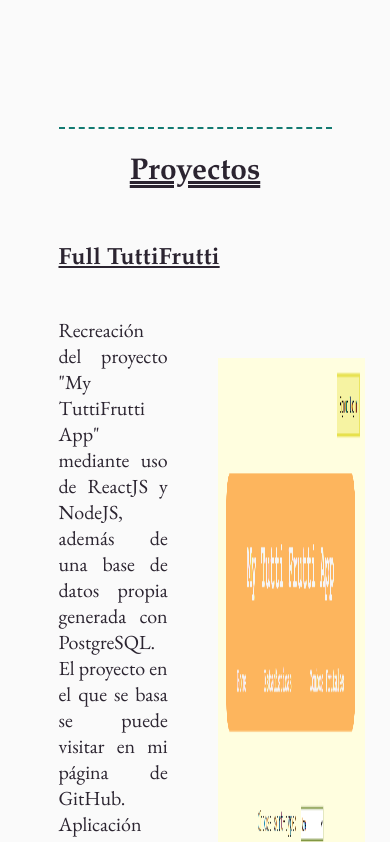
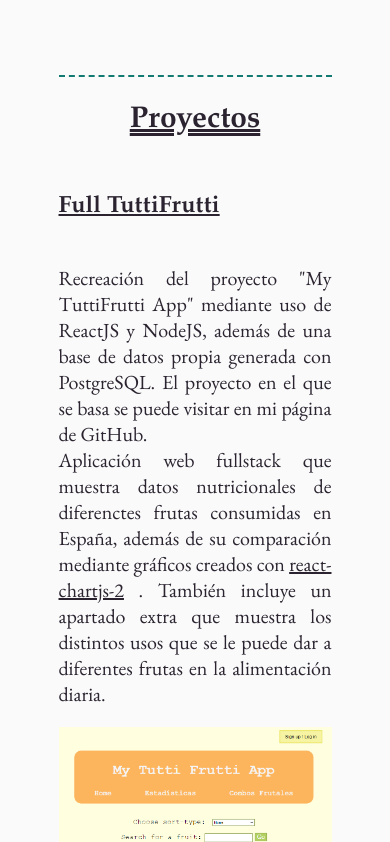
Before and after one commit to CristinaMateo/Portfolio, a React (Vite) app: page / in a window 390 px wide. Shown: the part 2287-3129 px from the top of the page. Built offline with nearby package versions, Linux system fonts and the light colour scheme.

Commit message:
responsive

```diff
--- /dev/null
+++ b/src/styles/components/_Experiencia.scss
@@ -0,0 +1,6 @@
+@media screen and (max-width: 600px) {
+
+    #exp{
+        text-align: justify !important;
+    }
+}
--- a/src/styles/components/_Proyectos.scss
+++ b/src/styles/components/_Proyectos.scss
@@ -1,30 +1,32 @@
 @import '../utils/variables.scss';
 
-#experiencia,#proyectos, #about{
+#experiencia,
+#proyectos,
+#about {
     padding: 50px;
     border-bottom: dashed $accent 2px;
 }
 
-h3{
-    text-decoration:underline;
+h3 {
+    text-decoration: underline;
     padding-top: 30px;
 }
 
-.grid{
+.grid {
     display: grid;
     grid-template-columns: 1fr 1.5fr;
     margin-bottom: 30px;
     align-items: center;
 }
 
-.grid>img{
-    width: 90%;
+.grid>img {
+    width: 100%;
     padding-left: 50px;
     margin: auto;
-    height: 90%;
+    height: 100%;
 }
 
-.link{
+.link {
     padding: 10px;
     margin: 10px 5px;
     border: solid $dark 2px;
@@ -32,12 +34,36 @@
     text-decoration: none;
 }
 
-.enlaces{
-display: flex;
-justify-content: center;
+.enlaces {
+    display: flex;
+    justify-content: center;
+}
+
+@media screen and (max-width: 965px) {
+    .grid {
+        grid-template-columns: 1fr;
+    }
+
+    .grid>img {
+        padding-left: 0px;
+        width: 90%;
+        height: 90%;
+    }
 }
 
 @media screen and (max-width: 600px) {
+    .grid>img {
+
+        width: 100%;
+        height: 100%;
+    }
+
+}
 
 
-  }
+@media screen and (max-width: 500px) {
+    ul {
+        padding-left: 0px;
+    }
+
+}
```
